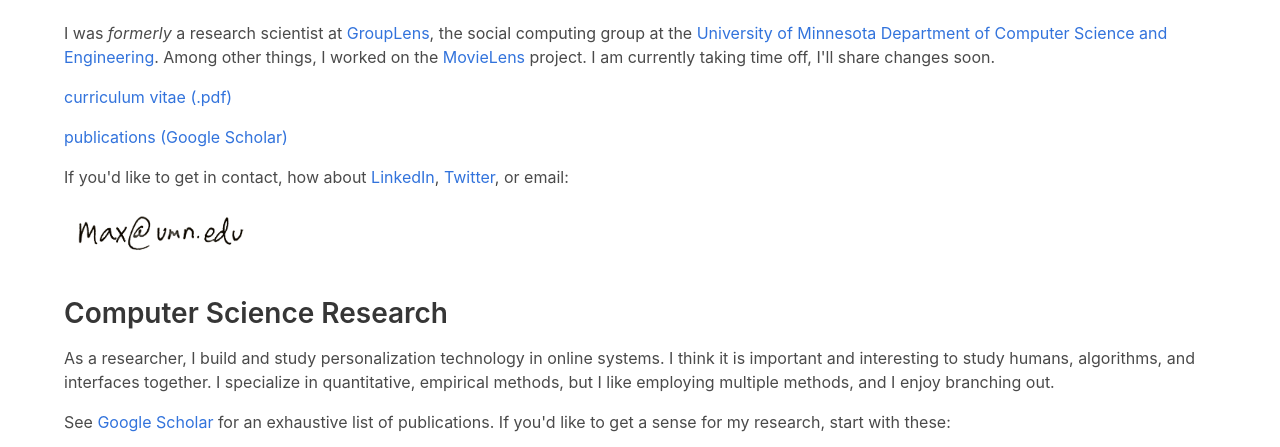
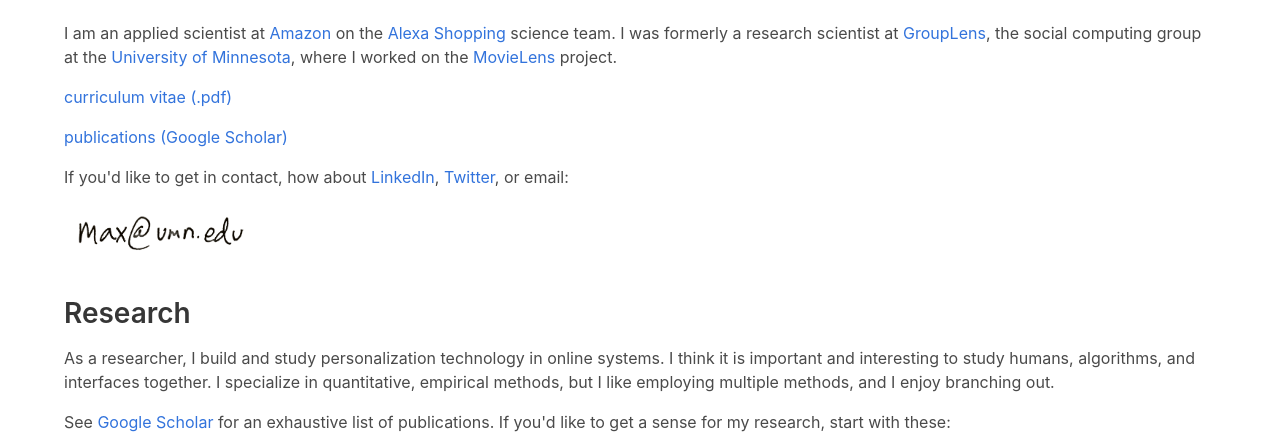
Before and after one commit to maxharp3r/maxharp3r.github.io, an Eleventy site: page src/index.md in a window 1280 px wide. Shown: the part 276-723 px from the top of the page. Built offline with nearby package versions, Linux system fonts and the light colour scheme; Eleventy itself is replaced by a stand-in of ours; files that its build step writes are made by us from their sources.

Commit message:
update about me statement

```diff
--- a/src/_includes/main.njk
+++ b/src/_includes/main.njk
@@ -14,6 +14,7 @@
         <div class="content">
             {{ content | safe }}
 
+            <h2>Old Posts</h2>
             <ul>
                 {%- for post in collections.post | reverse -%}
                     <li><a href="{{ post.url }}">{{ post.data.title }}</a></li>
--- a/src/index.md
+++ b/src/index.md
@@ -3,11 +3,11 @@
 title: Home
 ---
 
-I was *formerly* a research scientist at [GroupLens](http://grouplens.org),
-the social computing group at the [University of Minnesota
-Department of Computer Science and Engineering](http://www.cs.umn.edu).
-Among other things, I worked on the [MovieLens](http://movielens.org) project.
-I am currently taking time off, I'll share changes soon.
+I am an applied scientist at [Amazon](https://www.amazon.com/) on the
+[Alexa Shopping](https://www.amazon.com/alexa-voice-shopping/b?ie=UTF8&node=14552177011) science team.
+I was formerly a research scientist at [GroupLens](http://grouplens.org),
+the social computing group at the [University of Minnesota](http://www.cs.umn.edu),
+where I worked on the [MovieLens](http://movielens.org) project.
 
 [curriculum vitae (.pdf)](/static/harper-cv.pdf)
 
@@ -19,7 +19,7 @@
 
 <img src="/images/max-umn-edu.png" alt="" style="max-width: 200px;">
 
-## Computer Science Research
+## Research
 
 As a researcher, I build and study personalization technology in online systems.
 I think it is important and interesting to study humans, algorithms, and interfaces together.
@@ -34,5 +34,3 @@
 * F. Maxwell Harper, Funing Xu, Harmanpreet Kaur, Kyle Condiff, Shuo Chang, and Loren Terveen. 2015. Putting Users in Control of Their Recommendations. In <i>Proceedings of the 9th ACM Conference on Recommender Systems</i> (RecSys ’15), 3–10. <a href="https://doi.org/10.1145/2792838.2800179">https://doi.org/10.1145/2792838.2800179</a>
 
 * F. Maxwell Harper, Daniel Moy, and Joseph A. Konstan. 2009. Facts or Friends? Distinguishing Informational and Conversational Questions in Social Q&A Sites. In <i>Proceedings of the SIGCHI Conference on Human Factors in Computing Systems</i> (CHI ’09), 759–768. <a href="https://doi.org/10.1145/1518701.1518819">https://doi.org/10.1145/1518701.1518819</a>
-
-## Old Posts
```
Also changed, not shown: docs/index.html (+7 -7 lines).
